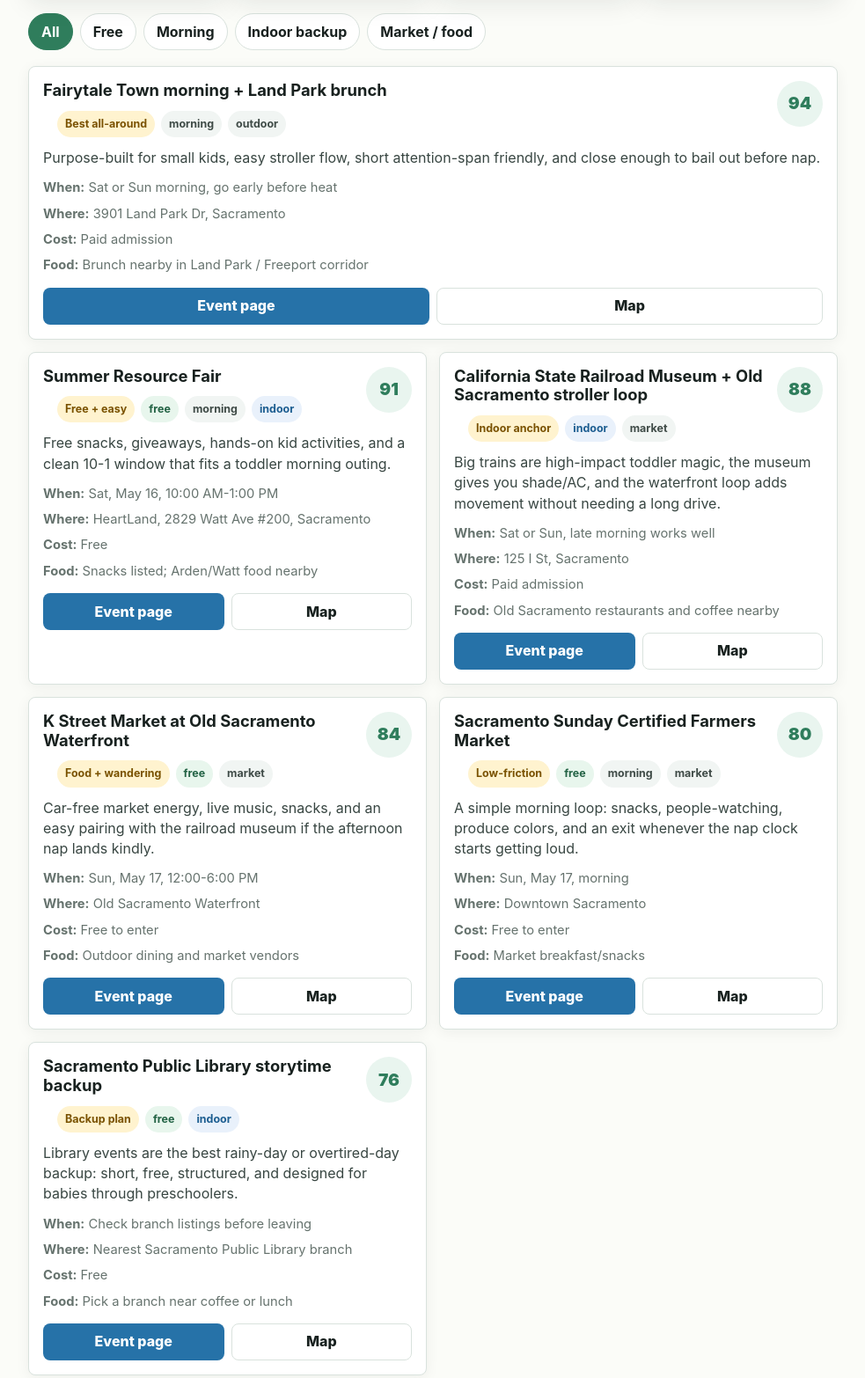
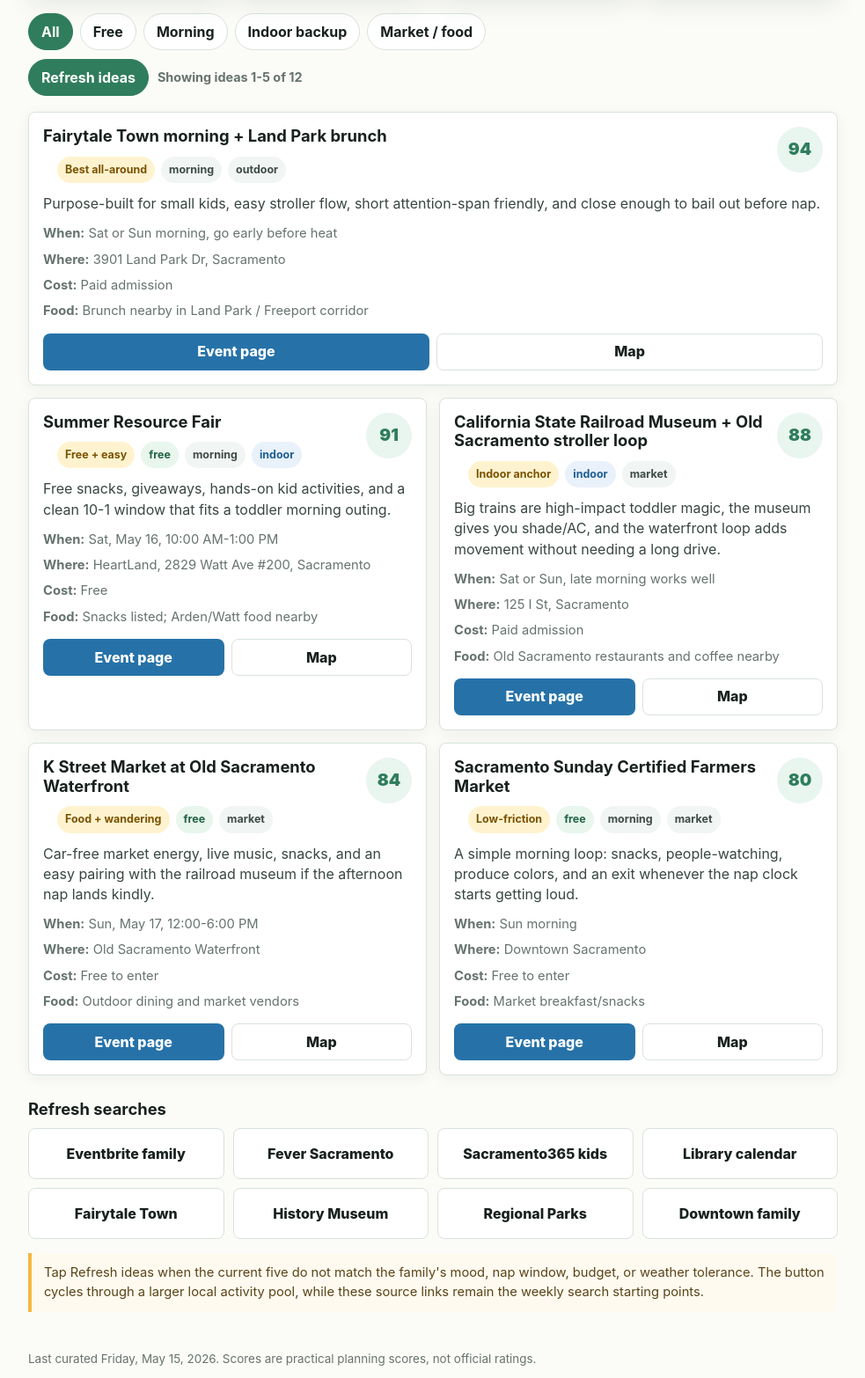
Before and after one commit to jonawilliams14/Family-Adventure-Search, a plain HTML site: page index.html in a window 1280 px wide. Shown: the part 500-2066 px from the top of the page at 88% size, without its empty margins (148-1131 px from the left). Drawn offline with Linux system fonts and the light colour scheme.

Commit message:
Add refreshable Sacramento activity ideas

```diff
--- a/index.html
+++ b/index.html
@@ -20,9 +20,11 @@
     .stat strong { display:block; font-size:1.35rem; line-height:1.1; }
     .stat span { display:block; margin-top:4px; color:var(--muted); font-size:.86rem; }
     main { margin-top:24px; margin-bottom:44px; padding:0 18px; }
-    .toolbar { display:flex; flex-wrap:wrap; gap:8px; margin-bottom:18px; }
+    .toolbar { display:flex; flex-wrap:wrap; gap:8px; margin-bottom:10px; }
+    .cyclebar { display:flex; flex-wrap:wrap; align-items:center; gap:10px; margin:0 0 18px; }
+    .cyclebar span { color:var(--muted); font-size:.9rem; font-weight:700; }
     button { border:1px solid var(--line); border-radius:999px; background:#fff; color:var(--ink); min-height:42px; padding:0 14px; font:inherit; font-weight:750; cursor:pointer; }
-    button[aria-pressed="true"] { border-color:var(--leaf); background:var(--leaf); color:#fff; }
+    button[aria-pressed="true"], .refresh { border-color:var(--leaf); background:var(--leaf); color:#fff; }
     .grid { display:grid; grid-template-columns:1fr; gap:14px; }
     .card { border:1px solid var(--line); border-radius:8px; background:var(--panel); box-shadow:0 3px 16px rgba(24,33,31,.06); overflow:hidden; }
     .card-top { display:flex; align-items:flex-start; justify-content:space-between; gap:12px; padding:16px 16px 0; }
@@ -45,6 +47,7 @@
     .sources { display:grid; grid-template-columns:repeat(2,minmax(0,1fr)); gap:10px; }
     .search-link { border:1px solid var(--line); background:#fff; padding:12px; min-height:58px; }
     .note { border-left:4px solid var(--sun); background:#fffaf0; padding:12px 14px; color:#594417; border-radius:0 8px 8px 0; margin-top:16px; font-size:.92rem; }
+    .empty { border:1px dashed var(--line); border-radius:8px; background:#fff; color:var(--muted); padding:22px; text-align:center; }
     footer { padding:0 18px 32px; color:var(--muted); font-size:.84rem; }
     @media (min-width:760px) { header { padding:48px 30px 74px; } .status-strip { grid-template-columns:repeat(4,minmax(0,1fr)); padding:0 30px; } main, footer { padding-left:30px; padding-right:30px; } .grid { grid-template-columns:repeat(2,minmax(0,1fr)); } .card:first-child { grid-column:span 2; } .sources { grid-template-columns:repeat(4,minmax(0,1fr)); } }
   </style>
@@ -72,6 +75,10 @@
         <button type="button" data-filter="indoor">Indoor backup</button>
         <button type="button" data-filter="market">Market / food</button>
       </nav>
+      <div class="cyclebar">
+        <button class="refresh" type="button" id="refreshIdeas">Refresh ideas</button>
+        <span id="setLabel">Showing top picks 1-5 of 12</span>
+      </div>
       <section class="grid" id="cards" aria-live="polite"></section>
       <section class="section">
         <h2>Refresh searches</h2>
@@ -85,27 +92,61 @@
           <a class="search-link" href="https://regionalparks.saccounty.gov/Pages/default.aspx" target="_blank" rel="noreferrer">Regional Parks</a>
           <a class="search-link" href="https://sacramento.downtowngrid.com/events/categories/familykids/" target="_blank" rel="noreferrer">Downtown family</a>
         </div>
-        <p class="note">Browser pages cannot reliably scrape Eventbrite, Fever, library systems, and city calendars because those sites block cross-origin reads. This dashboard keeps the high-signal picks visible and gives you one-tap source links to refresh the list each week.</p>
+        <p class="note">Tap Refresh ideas when the current five do not match the family's mood, nap window, budget, or weather tolerance. The button cycles through a larger local activity pool, while these source links remain the weekly search starting points.</p>
       </section>
     </main>
     <footer>Last curated Friday, May 15, 2026. Scores are practical planning scores, not official ratings.</footer>
   </div>
   <script>
     const events = [
-      { title:"Fairytale Town morning + Land Park brunch", score:94, tags:["morning","outdoor"], label:"Best all-around", time:"Sat or Sun morning, go early before heat", place:"3901 Land Park Dr, Sacramento", cost:"Paid admission", food:"Brunch nearby in Land Park / Freeport corridor", why:"Purpose-built for small kids, easy stroller flow, short attention-span friendly, and close enough to bail out before nap.", eventUrl:"https://www.fairytaletown.org/events/month/2026-05/", mapUrl:"https://www.google.com/maps/search/?api=1&query=Fairytale+Town+Sacramento" },
+      { title:"Fairytale Town morning + Land Park brunch", score:94, tags:["morning","outdoor"], label:"Best all-around", time:"Sat or Sun morning, go early before heat", place:"3901 Land Park Dr, Sacramento", cost:"Paid admission", food:"Brunch nearby in Land Park / Freeport corridor", why:"Purpose-built for small kids, easy stroller flow, short attention-span friendly, and close enough to bail out before nap.", eventUrl:"https://www.fairytaletown.org/events/", mapUrl:"https://www.google.com/maps/search/?api=1&query=Fairytale+Town+Sacramento" },
       { title:"Summer Resource Fair", score:91, tags:["free","morning","indoor"], label:"Free + easy", time:"Sat, May 16, 10:00 AM-1:00 PM", place:"HeartLand, 2829 Watt Ave #200, Sacramento", cost:"Free", food:"Snacks listed; Arden/Watt food nearby", why:"Free snacks, giveaways, hands-on kid activities, and a clean 10-1 window that fits a toddler morning outing.", eventUrl:"https://www.eventbrite.com/e/summer-resource-fair-tickets-1985941971898", mapUrl:"https://www.google.com/maps/search/?api=1&query=2829+Watt+Ave+Suite+200+Sacramento" },
       { title:"California State Railroad Museum + Old Sacramento stroller loop", score:88, tags:["indoor","market"], label:"Indoor anchor", time:"Sat or Sun, late morning works well", place:"125 I St, Sacramento", cost:"Paid admission", food:"Old Sacramento restaurants and coffee nearby", why:"Big trains are high-impact toddler magic, the museum gives you shade/AC, and the waterfront loop adds movement without needing a long drive.", eventUrl:"https://www.californiarailroad.museum/visit/calendar", mapUrl:"https://www.google.com/maps/search/?api=1&query=California+State+Railroad+Museum" },
       { title:"K Street Market at Old Sacramento Waterfront", score:84, tags:["free","market"], label:"Food + wandering", time:"Sun, May 17, 12:00-6:00 PM", place:"Old Sacramento Waterfront", cost:"Free to enter", food:"Outdoor dining and market vendors", why:"Car-free market energy, live music, snacks, and an easy pairing with the railroad museum if the afternoon nap lands kindly.", eventUrl:"https://ma.to/event/k-street-market-17-may-2026", mapUrl:"https://www.google.com/maps/search/?api=1&query=Old+Sacramento+Waterfront" },
-      { title:"Sacramento Sunday Certified Farmers Market", score:80, tags:["free","morning","market"], label:"Low-friction", time:"Sun, May 17, morning", place:"Downtown Sacramento", cost:"Free to enter", food:"Market breakfast/snacks", why:"A simple morning loop: snacks, people-watching, produce colors, and an exit whenever the nap clock starts getting loud.", eventUrl:"https://sacramento.downtowngrid.com/events/sacramentos-sunday-certified-farmers-market-2025-12-21-2026-01-11-2026-04-19-2026-04-26-2026-05-03-2026-05-10-2026-05-17-2026-05-24-2026-05-31/", mapUrl:"https://www.google.com/maps/search/?api=1&query=Sacramento+Sunday+Certified+Farmers+Market" },
-      { title:"Sacramento Public Library storytime backup", score:76, tags:["free","indoor"], label:"Backup plan", time:"Check branch listings before leaving", place:"Nearest Sacramento Public Library branch", cost:"Free", food:"Pick a branch near coffee or lunch", why:"Library events are the best rainy-day or overtired-day backup: short, free, structured, and designed for babies through preschoolers.", eventUrl:"https://www.saclibrary.org/events", mapUrl:"https://www.google.com/maps/search/?api=1&query=Sacramento+Public+Library+near+Fruitdale+Sacramento" }
+      { title:"Sacramento Sunday Certified Farmers Market", score:80, tags:["free","morning","market"], label:"Low-friction", time:"Sun morning", place:"Downtown Sacramento", cost:"Free to enter", food:"Market breakfast/snacks", why:"A simple morning loop: snacks, people-watching, produce colors, and an exit whenever the nap clock starts getting loud.", eventUrl:"https://sacramento.downtowngrid.com/events/sacramentos-sunday-certified-farmers-market-2025-12-21-2026-01-11-2026-04-19-2026-04-26-2026-05-03-2026-05-10-2026-05-17-2026-05-24-2026-05-31/", mapUrl:"https://www.google.com/maps/search/?api=1&query=Sacramento+Sunday+Certified+Farmers+Market" },
+      { title:"Sacramento Public Library storytime backup", score:78, tags:["free","indoor"], label:"Backup plan", time:"Check branch listings before leaving", place:"Nearest Sacramento Public Library branch", cost:"Free", food:"Pick a branch near coffee or lunch", why:"Short, free, structured, and designed for babies through preschoolers when everyone needs an easier indoor plan.", eventUrl:"https://www.saclibrary.org/events", mapUrl:"https://www.google.com/maps/search/?api=1&query=Sacramento+Public+Library+near+Fruitdale+Sacramento" },
+      { title:"SMUD Museum of Science and Curiosity", score:86, tags:["indoor","morning"], label:"Hands-on backup", time:"Sat or Sun morning", place:"400 Jibboom St, Sacramento", cost:"Paid admission", food:"Downtown / Old Sacramento food nearby", why:"Interactive exhibits, riverfront stroller access, bathrooms, and enough indoor novelty to save a too-hot or too-windy morning.", eventUrl:"https://visitmosac.org/calendar/", mapUrl:"https://www.google.com/maps/search/?api=1&query=SMUD+Museum+of+Science+and+Curiosity" },
+      { title:"Effie Yeaw Nature Center + short trail", score:83, tags:["free","morning","outdoor"], label:"Nature reset", time:"Morning before heat", place:"2850 San Lorenzo Way, Carmichael", cost:"Free / parking fees may apply", food:"Coffee and lunch in Carmichael", why:"Animals, shaded trails, river habitat, and easy turnaround points make this a strong toddler nature option.", eventUrl:"https://regionalparks.saccounty.gov/Pages/default.aspx", mapUrl:"https://www.google.com/maps/search/?api=1&query=Effie+Yeaw+Nature+Center" },
+      { title:"Funderland Amusement Park", score:81, tags:["morning","outdoor"], label:"Tiny rides", time:"Sat or Sun early", place:"1350 17th Ave, Sacramento", cost:"Paid rides", food:"Land Park / Freeport food nearby", why:"Small rides, quick loops, and a toddler-scale footprint make it easy to do one happy hour and leave before the meltdown zone.", eventUrl:"https://funderlandpark.com/", mapUrl:"https://www.google.com/maps/search/?api=1&query=Funderland+Sacramento" },
+      { title:"William Land Park picnic + playground", score:77, tags:["free","morning","outdoor"], label:"No-ticket plan", time:"Any mild morning", place:"3800 W Land Park Dr, Sacramento", cost:"Free", food:"Bring snacks or add Freeport brunch", why:"Shade, lawns, playground time, and zero ticket pressure when the family just needs an easy reset close to town.", eventUrl:"https://www.cityofsacramento.gov/ypce/parks/park-directory/william-land-park", mapUrl:"https://www.google.com/maps/search/?api=1&query=William+Land+Park+Sacramento" },
+      { title:"Crocker Art Museum family stop", score:75, tags:["indoor"], label:"Quiet indoor", time:"Late morning or early afternoon", place:"216 O St, Sacramento", cost:"Paid admission / check family programs", food:"Downtown cafes nearby", why:"A calm indoor swap when energy is lower: short gallery loop, stroller-friendly spaces, and a downtown food pairing.", eventUrl:"https://www.crockerart.org/events", mapUrl:"https://www.google.com/maps/search/?api=1&query=Crocker+Art+Museum" },
+      { title:"McKinley Park rose garden + playground", score:73, tags:["free","morning","outdoor"], label:"Neighborhood easy", time:"Morning", place:"601 Alhambra Blvd, Sacramento", cost:"Free", food:"East Sac coffee and pastries nearby", why:"Pretty walk, playground, ducks nearby, and an easy coffee pairing if you need a low-stakes outing without tickets.", eventUrl:"https://www.cityofsacramento.gov/ypce/parks/park-directory/mckinley-park", mapUrl:"https://www.google.com/maps/search/?api=1&query=McKinley+Park+Sacramento" }
     ];
+    const pageSize = 5;
+    let pageIndex = 0;
+    let activeFilter = "all";
     const cards = document.querySelector("#cards");
     const buttons = document.querySelectorAll("button[data-filter]");
-    function render(filter = "all") {
-      const filtered = events.filter((event) => filter === "all" || event.tags.includes(filter));
+    const refreshIdeas = document.querySelector("#refreshIdeas");
+    const setLabel = document.querySelector("#setLabel");
+    function currentSet() {
+      const start = (pageIndex * pageSize) % events.length;
+      return Array.from({ length: pageSize }, (_, offset) => events[(start + offset) % events.length]);
+    }
+    function render() {
+      const shown = currentSet();
+      const filtered = shown.filter((event) => activeFilter === "all" || event.tags.includes(activeFilter));
+      const start = (pageIndex * pageSize) % events.length + 1;
+      const end = Math.min(start + pageSize - 1, events.length);
+      setLabel.textContent = `Showing ideas ${start}-${end} of ${events.length}`;
+      if (!filtered.length) {
+        cards.innerHTML = `<div class="empty">No ${activeFilter} ideas in this set. Tap Refresh ideas again or choose All.</div>`;
+        return;
+      }
       cards.innerHTML = filtered.map((event) => `<article class="card"><div class="card-top"><div><h2>${event.title}</h2><div class="meta"><span class="pill hot">${event.label}</span>${event.tags.map((tag) => `<span class="pill ${tag}">${tag}</span>`).join("")}</div></div><div class="score" aria-label="Score ${event.score}">${event.score}</div></div><div class="body"><p class="why">${event.why}</p><div class="details"><div><strong>When:</strong> ${event.time}</div><div><strong>Where:</strong> ${event.place}</div><div><strong>Cost:</strong> ${event.cost}</div><div><strong>Food:</strong> ${event.food}</div></div><div class="actions"><a class="primary" href="${event.eventUrl}" target="_blank" rel="noreferrer">Event page</a><a class="secondary" href="${event.mapUrl}" target="_blank" rel="noreferrer">Map</a></div></div></article>`).join("");
     }
-    buttons.forEach((button) => { button.addEventListener("click", () => { buttons.forEach((other) => other.setAttribute("aria-pressed", "false")); button.setAttribute("aria-pressed", "true"); render(button.dataset.filter); }); });
+    buttons.forEach((button) => {
+      button.addEventListener("click", () => {
+        buttons.forEach((other) => other.setAttribute("aria-pressed", "false"));
+        button.setAttribute("aria-pressed", "true");
+        activeFilter = button.dataset.filter;
+        render();
+      });
+    });
+    refreshIdeas.addEventListener("click", () => {
+      pageIndex = (pageIndex + 1) % Math.ceil(events.length / pageSize);
+      render();
+    });
     render();
   </script>
 </body>
```
